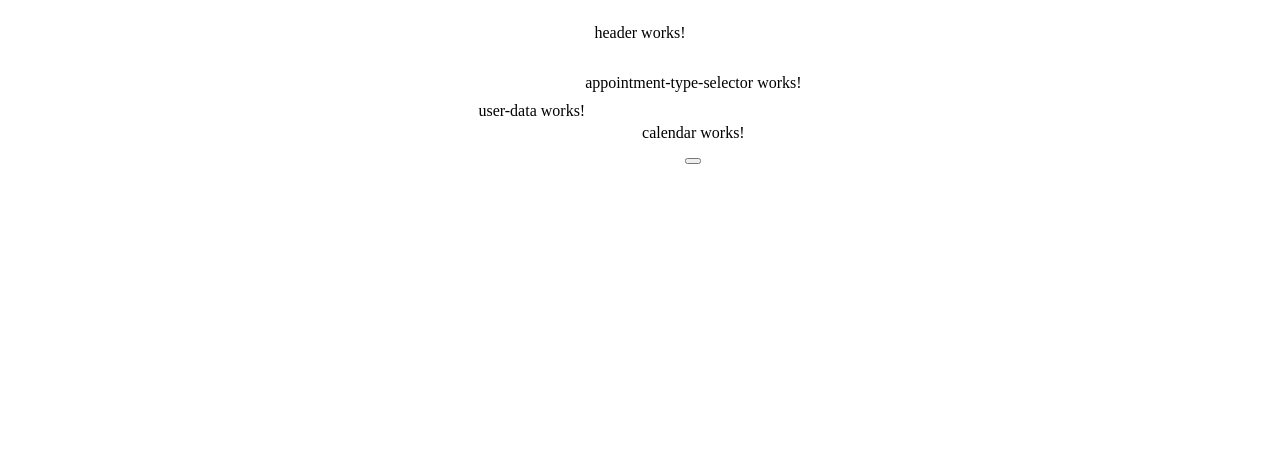
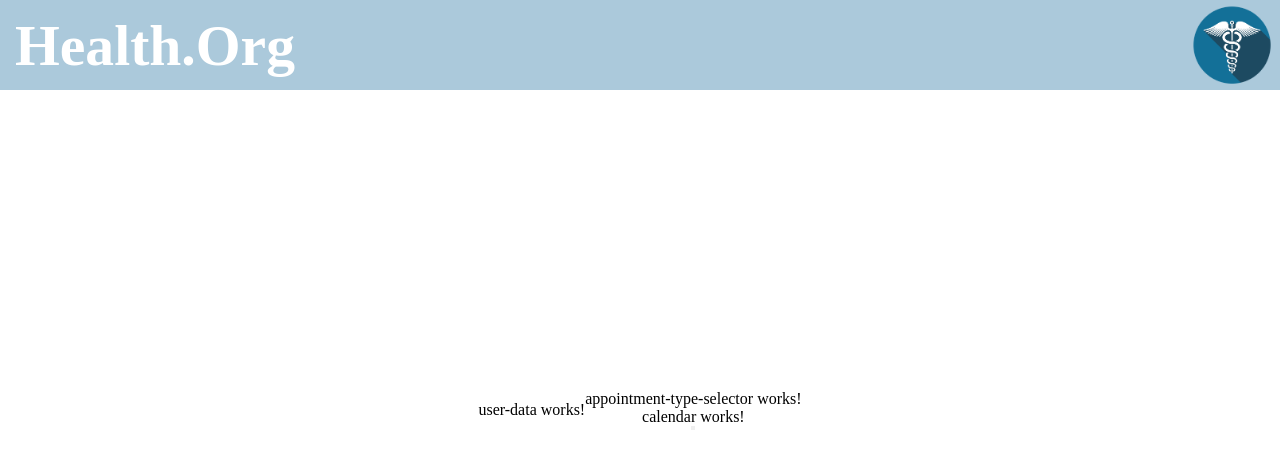
Before and after one commit to arizaxel16/Parcial_II, an Angular app in the folder Parcial_II/: page / in a window 1280 px wide. Shown: the top 468 px of the page. Built offline with nearby package versions, Linux system fonts and the light colour scheme.

Commit message:
Header component final

```diff
--- a/Parcial_II/src/app/app.component.css
+++ b/Parcial_II/src/app/app.component.css
@@ -1,10 +1,15 @@
 #page_container {
     display: flex;
-    justify-content: center;
+    justify-content: flex-start;
     align-items: center;
     flex-direction: column;
-    min-width: 100%;
-    min-height: 100%;
+    height: 100vh;
+    width: 100vw;
+}
+
+#header {
+    width: 100%;
+    min-width: 415px;
 }
 
 #data_container {
@@ -12,7 +17,7 @@
     justify-content: center;
     align-items: center;
     flex-direction: row;
-    height: 100%;
+    height: 80%;
     width: 35vw;
     min-width: 350px;
 }
@@ -30,7 +35,6 @@
     border: 1px solid #ddd;
 }
 
-/* Media query for stacking columns on smaller screens */
 @media (max-width: 768px) {
     #data_container {
         flex-direction: column;
--- a/Parcial_II/src/app/app.component.html
+++ b/Parcial_II/src/app/app.component.html
@@ -1,5 +1,7 @@
 <div id="page_container">
-  <app-header />
+  <div id="header">
+    <app-header />
+  </div>
   <div id="data_container">
     <app-user-data class="collumn"/>
     <div id="appointment_container" class="collumn">
--- a/Parcial_II/src/app/header/header.component.css
+++ b/Parcial_II/src/app/header/header.component.css
@@ -0,0 +1,25 @@
+.header-container {
+    display: flex;
+    justify-content: space-between;
+    align-items: center;
+    background-color: #ABC9DB;
+    height: 90px;
+    padding: 0px 3px 0px 10px;
+}
+
+h1 {
+    font-size: 3.6rem;
+    margin: 5px;
+    color: white;
+}
+
+.header-logo-container {
+    height: 100%;
+    overflow: hidden;
+}
+
+#header-logo {
+    width: 100%;
+    height: 100%;
+    object-fit: cover;
+}
--- a/Parcial_II/src/app/header/header.component.html
+++ b/Parcial_II/src/app/header/header.component.html
@@ -1 +1,6 @@
-<p>header works!</p>
+<div class="header-container">
+    <h1>Health.Org</h1>
+    <div class="header-logo-container">
+        <img [src]="imagePath" alt="Logo" id="header-logo">
+    </div>
+</div>
--- a/Parcial_II/src/app/header/header.component.ts
+++ b/Parcial_II/src/app/header/header.component.ts
@@ -5,6 +5,7 @@ import { Component } from '@angular/core';
   templateUrl: './header.component.html',
   styleUrls: ['./header.component.css']
 })
+
 export class HeaderComponent {
-
+  imagePath: string = 'assets/HEADER_LOGO.png';
 }
--- a/Parcial_II/src/styles.css
+++ b/Parcial_II/src/styles.css
@@ -1 +1,4 @@
-/* You can add global styles to this file, and also import other style files */
+* {
+    margin: 0px;
+    padding: 0px;
+}
```
Also changed, not shown: Parcial_II/src/assets/HEADER_LOGO.png (added), Parcial_II/src/index.html (line endings or trailing spaces).
